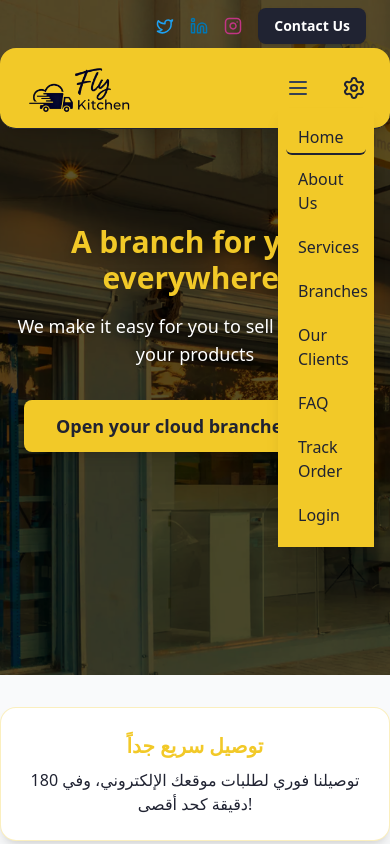
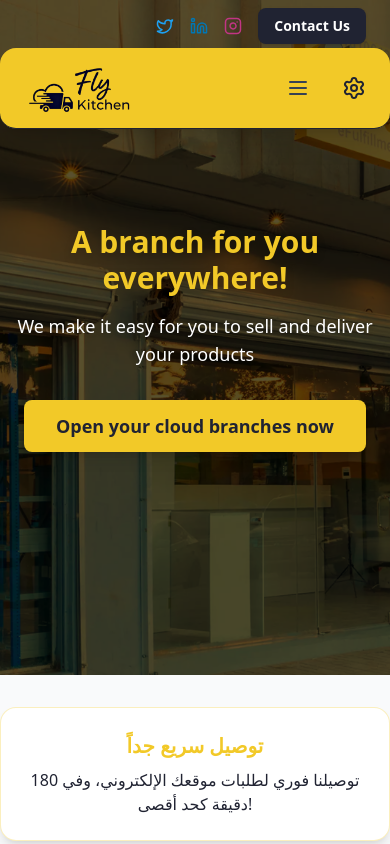
Before and after one commit to Yussif20/fly-kitchen, a Next.js app: page /en in a window 390 px wide. Shown: the top 844 px of the page. Built offline with nearby package versions, Linux system fonts and the light colour scheme.

Commit message:
fix the mobile menu and the theme on mount bug

```diff
--- a/app/[locale]/layout.tsx
+++ b/app/[locale]/layout.tsx
@@ -34,6 +34,27 @@ export default async function RootLayout({
 
   return (
     <html lang={locale} dir={direction} className={`light ${fontClass}`}>
+      <head>
+        <script
+          dangerouslySetInnerHTML={{
+            __html: `
+              (function() {
+                try {
+                  var theme = localStorage.getItem('theme');
+                  if (!theme) {
+                    theme = window.matchMedia('(prefers-color-scheme: dark)').matches ? 'dark' : 'light';
+                  }
+                  if (theme === 'dark') {
+                    document.documentElement.classList.add('dark');
+                  } else {
+                    document.documentElement.classList.remove('dark');
+                  }
+                } catch (e) {}
+              })();
+            `,
+          }}
+        />
+      </head>
       <body className="min-h-screen bg-gray-50 dark:bg-gray-900">
         <NextIntlClientProvider locale={locale} messages={messages}>
           <div className="flex flex-col min-h-screen">
--- a/app/[locale]/page.tsx
+++ b/app/[locale]/page.tsx
@@ -5,7 +5,6 @@ export default function Home() {
     <>
       <Hero />
       <Features />
-      <Hero />
     </>
   );
 }
--- a/components/MobileNavigation.tsx
+++ b/components/MobileNavigation.tsx
@@ -76,9 +76,9 @@ export default function MobileNavigation() {
 
       {/* Mobile Menu */}
       <div
-        className={`$
-          {isOpen ? "block" : "hidden"}
-        absolute top-full left-0 right-0 bg-[#f2c928] text-[#202332] dark:bg-[#212529] dark:text-[#f2c928] border-t border-[#f2c928] dark:border-[#212529] shadow-lg z-50`}
+        className={`${
+          isOpen ? "block" : "hidden"
+        } fixed top-20 left-0 right-0 w-screen bg-[#f2c928] text-[#202332] dark:bg-[#212529] dark:text-[#f2c928] shadow-lg z-[100]`}
       >
         <div className="px-2 pt-2 pb-3 space-y-1">
           {navigation.map((item) => (
```
